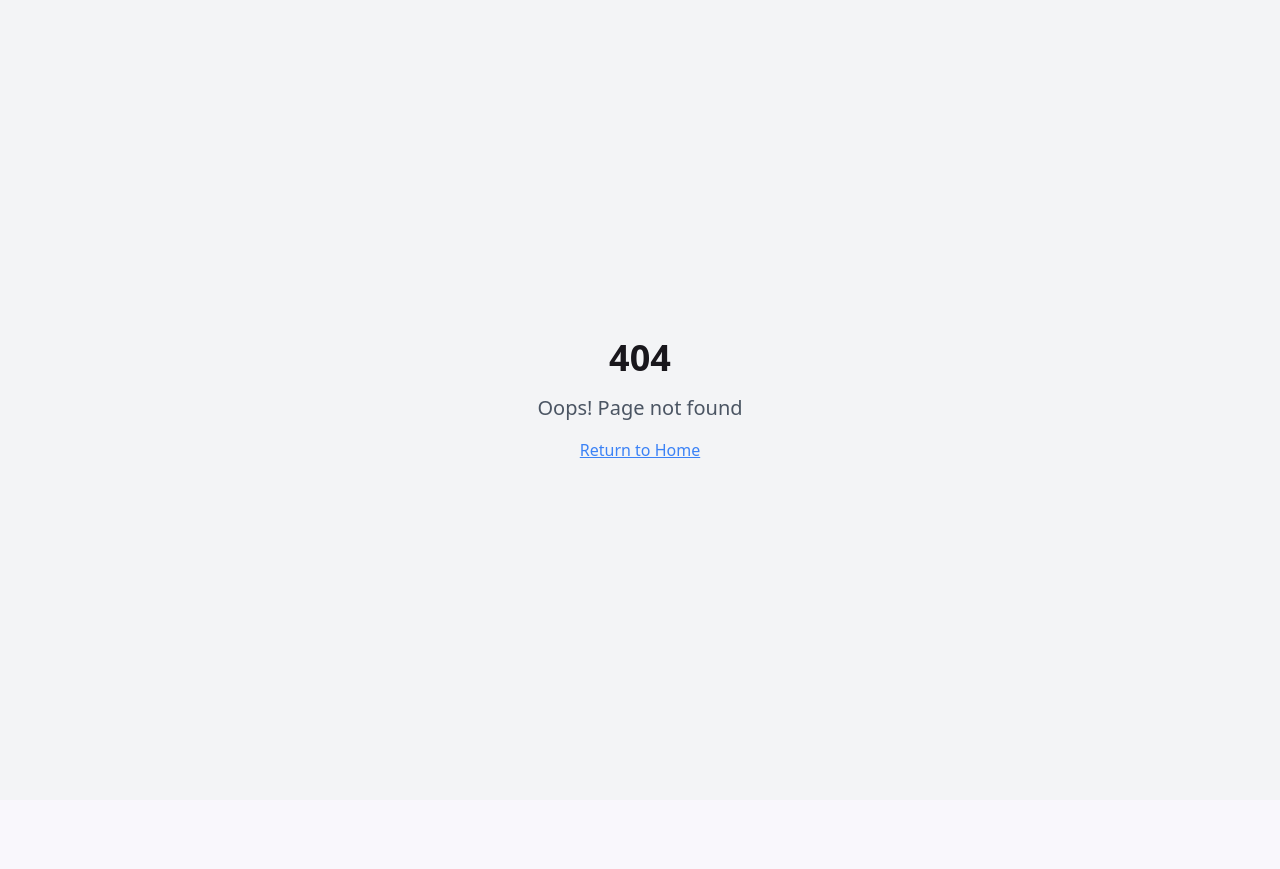
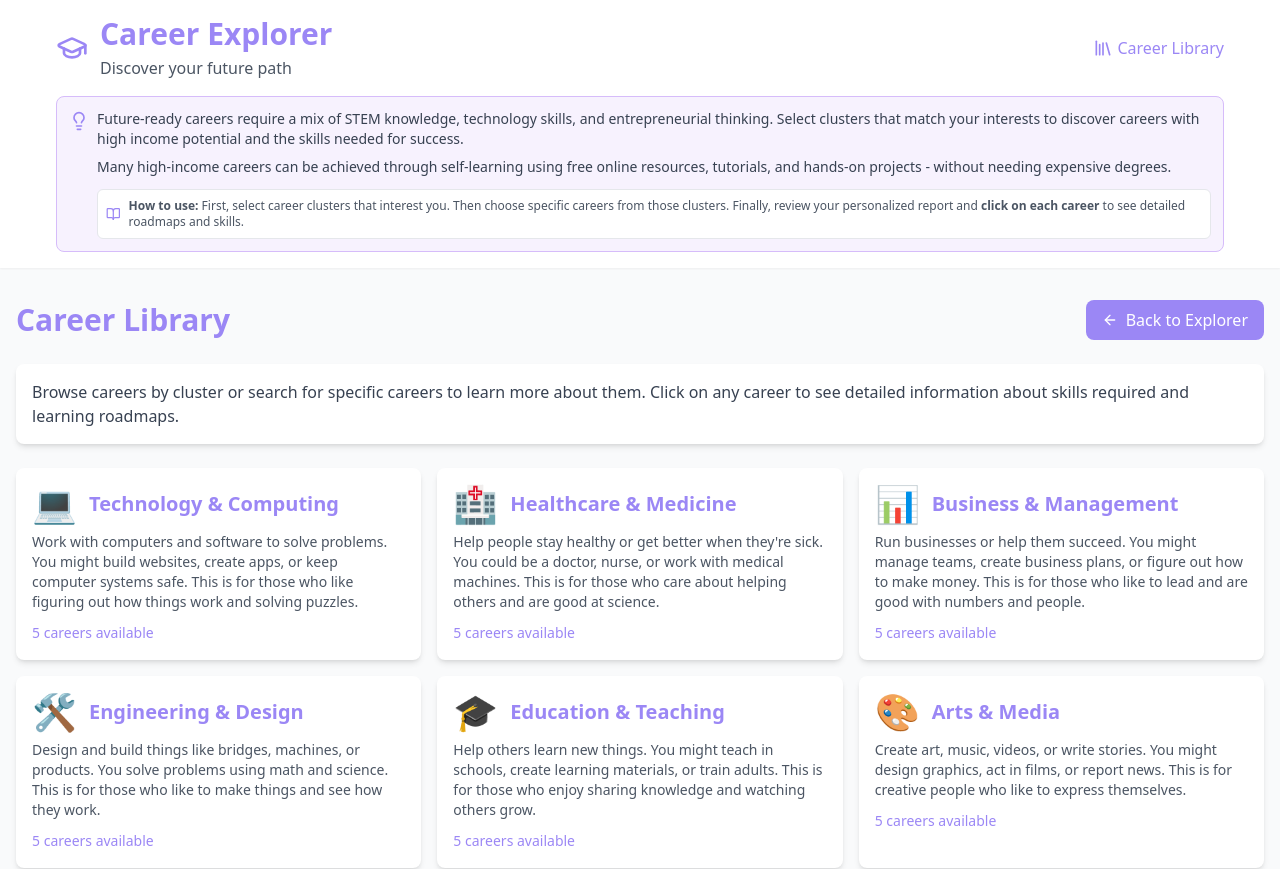
Before and after one commit to satyastopics/future-focus-selector, a React (Vite) app: page /library in a window 1280 px wide. Before the commit this address had no page. Shown: the top 869 px of the page. Before the commit the page ends 800 px from the top, so only its background shows below. Built offline with nearby package versions, Linux system fonts and the light colour scheme.

Commit message:
feat: Add career library page
Adds a new page to display all careers organized by cluster, providing an alternative way to explore career options.

```diff
--- a/src/App.tsx
+++ b/src/App.tsx
@@ -1,9 +1,11 @@
+
 import { Toaster } from "@/components/ui/toaster";
 import { Toaster as Sonner } from "@/components/ui/sonner";
 import { TooltipProvider } from "@/components/ui/tooltip";
 import { QueryClient, QueryClientProvider } from "@tanstack/react-query";
 import { BrowserRouter, Routes, Route } from "react-router-dom";
 import Index from "./pages/Index";
+import Library from "./pages/Library";
 import NotFound from "./pages/NotFound";
 
 const queryClient = new QueryClient();
@@ -16,6 +18,7 @@ const App = () => (
       <BrowserRouter>
         <Routes>
           <Route path="/" element={<Index />} />
+          <Route path="/library" element={<Library />} />
           {/* ADD ALL CUSTOM ROUTES ABOVE THE CATCH-ALL "*" ROUTE */}
           <Route path="*" element={<NotFound />} />
         </Routes>
--- a/src/components/Header.tsx
+++ b/src/components/Header.tsx
@@ -1,11 +1,13 @@
 
 import React from 'react';
-import { GraduationCap, Lightbulb, BookOpen } from 'lucide-react';
+import { GraduationCap, Lightbulb, BookOpen, Library } from 'lucide-react';
+import { Link } from 'react-router-dom';
 
 const Header = () => {
   return (
     <header className="w-full bg-white shadow-sm py-4 px-6">
       <div className="container mx-auto">
+        <div className="flex items-center justify-between">
           <div className="flex items-center">
             <GraduationCap className="h-8 w-8 text-career-purple mr-3" />
             <div>
@@ -16,6 +18,15 @@ const Header = () => {
                 Discover your future path
               </p>
             </div>
+          </div>
+
+          <Link
+            to="/library"
+            className="flex items-center text-career-purple hover:text-career-dark-purple transition-colors"
+          >
+            <Library className="h-5 w-5 mr-1" />
+            <span>Career Library</span>
+          </Link>
         </div>
 
         <div className="mt-4 p-3 bg-career-light-purple bg-opacity-20 rounded-lg border border-career-light-purple flex items-start">
--- /dev/null
+++ b/src/pages/Library.tsx
@@ -0,0 +1,204 @@
+
+import React, { useState } from 'react';
+import { careerClusters } from '@/data/careerClusters';
+import { careers } from '@/data/careers';
+import Header from '@/components/Header';
+import { ChevronDown, ChevronUp, ArrowLeft } from 'lucide-react';
+import { Link } from 'react-router-dom';
+
+const Library = () => {
+  const [expandedCareerId, setExpandedCareerId] = useState<string | null>(null);
+  const [selectedCluster, setSelectedCluster] = useState<string | null>(null);
+
+  const handleToggleCareer = (careerId: string) => {
+    setExpandedCareerId(prev => prev === careerId ? null : careerId);
+  };
+
+  const getCareersForCluster = (clusterId: string) => {
+    return careers.filter(career => career.clusterId === clusterId);
+  };
+
+  const handleClusterSelect = (clusterId: string) => {
+    setSelectedCluster(clusterId);
+    setExpandedCareerId(null);
+  };
+
+  const handleBackToMain = () => {
+    setSelectedCluster(null);
+    setExpandedCareerId(null);
+  };
+
+  return (
+    <div className="min-h-screen bg-gray-50 flex flex-col">
+      <Header />
+
+      <main className="flex-grow py-8 container mx-auto px-4">
+        <div className="flex items-center justify-between mb-6">
+          <h1 className="text-2xl md:text-3xl font-bold text-career-purple">
+            Career Library
+          </h1>
+          <Link
+            to="/"
+            className="bg-career-purple text-white px-4 py-2 rounded-lg hover:bg-career-dark-purple transition-colors flex items-center"
+          >
+            <ArrowLeft className="h-4 w-4 mr-2" />
+            Back to Explorer
+          </Link>
+        </div>
+
+        <div className="bg-white rounded-lg shadow-md p-4 mb-6">
+          <p className="text-gray-700">
+            Browse careers by cluster or search for specific careers to learn more about them.
+            Click on any career to see detailed information about skills required and learning roadmaps.
+          </p>
+        </div>
+
+        {!selectedCluster ? (
+          <div className="grid grid-cols-1 md:grid-cols-2 lg:grid-cols-3 gap-4">
+            {careerClusters.map(cluster => (
+              <div
+                key={cluster.id}
+                className="bg-white rounded-lg shadow-md p-4 hover:shadow-lg transition-shadow cursor-pointer"
+                onClick={() => handleClusterSelect(cluster.id)}
+              >
+                <div className="flex items-center mb-2">
+                  <span className="text-4xl mr-3">{cluster.icon}</span>
+                  <h2 className="text-xl font-semibold text-career-purple">{cluster.title}</h2>
+                </div>
+                <p className="text-gray-600 text-sm">{cluster.description}</p>
+                <div className="mt-2">
+                  <span className="text-career-purple text-sm font-medium">
+                    {getCareersForCluster(cluster.id).length} careers available
+                  </span>
+                </div>
+              </div>
+            ))}
+          </div>
+        ) : (
+          <div>
+            <button
+              onClick={handleBackToMain}
+              className="mb-4 flex items-center text-career-purple hover:text-career-dark-purple transition-colors"
+            >
+              <ArrowLeft className="h-4 w-4 mr-1" />
+              Back to all clusters
+            </button>
+
+            <div className="bg-white rounded-lg shadow-md p-4 mb-6">
+              {careerClusters.find(c => c.id === selectedCluster) && (
+                <div className="flex items-center mb-4">
+                  <span className="text-4xl mr-3">
+                    {careerClusters.find(c => c.id === selectedCluster)?.icon}
+                  </span>
+                  <div>
+                    <h2 className="text-xl font-semibold text-career-purple">
+                      {careerClusters.find(c => c.id === selectedCluster)?.title}
+                    </h2>
+                    <p className="text-gray-600 text-sm">
+                      {careerClusters.find(c => c.id === selectedCluster)?.description}
+                    </p>
+                  </div>
+                </div>
+              )}
+
+              <div>
+                <h3 className="font-medium text-gray-800 mb-2">Key Skills for this Cluster:</h3>
+                <div className="flex flex-wrap gap-2 mb-4">
+                  {careerClusters.find(c => c.id === selectedCluster)?.keySkills?.map(skill => (
+                    <span
+                      key={skill}
+                      className="bg-career-light-purple text-career-purple px-2 py-1 rounded-full text-sm"
+                    >
+                      {skill}
+                    </span>
+                  ))}
+                </div>
+              </div>
+            </div>
+
+            <div className="space-y-4">
+              {getCareersForCluster(selectedCluster).map(career => (
+                <div
+                  key={career.id}
+                  className="bg-white rounded-lg shadow-md overflow-hidden"
+                >
+                  <div
+                    className={`p-4 cursor-pointer flex justify-between items-center ${
+                      expandedCareerId === career.id ? 'bg-career-light-purple bg-opacity-20' : ''
+                    }`}
+                    onClick={() => handleToggleCareer(career.id)}
+                  >
+                    <div className="flex items-center">
+                      <h3 className="font-semibold text-lg">{career.title}</h3>
+                      <div className="ml-3 flex items-center space-x-2">
+                        {career.isHighIncome && (
+                          <span className="bg-green-100 text-green-800 text-xs px-2 py-1 rounded">
+                            High Income
+                          </span>
+                        )}
+                        {career.isFutureReady && (
+                          <span className="bg-blue-100 text-blue-800 text-xs px-2 py-1 rounded">
+                            Future Ready
+                          </span>
+                        )}
+                      </div>
+                    </div>
+                    <div>
+                      {expandedCareerId === career.id ? (
+                        <ChevronUp className="h-5 w-5 text-career-purple" />
+                      ) : (
+                        <ChevronDown className="h-5 w-5 text-career-purple" />
+                      )}
+                    </div>
+                  </div>
+
+                  {expandedCareerId === career.id && (
+                    <div className="p-4 border-t border-gray-100">
+                      <p className="text-gray-600 mb-4">{career.description}</p>
+
+                      <div className="mb-4">
+                        <h4 className="font-medium text-career-purple mb-2">Required Skills:</h4>
+                        <div className="flex flex-wrap gap-2">
+                          {career.skills.map(skill => (
+                            <span
+                              key={skill}
+                              className="bg-gray-100 text-gray-800 px-2 py-1 rounded-full text-sm"
+                            >
+                              {skill}
+                            </span>
+                          ))}
+                        </div>
+                      </div>
+
+                      <div>
+                        <h4 className="font-medium text-career-purple mb-2">Learning Roadmap:</h4>
+                        <div className="space-y-2 pl-4">
+                          {career.roadmap.map((step, index) => (
+                            <div key={index} className="flex items-start">
+                              <span className="w-6 h-6 bg-career-light-purple text-career-purple rounded-full flex items-center justify-center flex-shrink-0 mr-2">
+                                {index + 1}
+                              </span>
+                              <p className="text-gray-700">{step}</p>
+                            </div>
+                          ))}
+                        </div>
+                      </div>
+                    </div>
+                  )}
+                </div>
+              ))}
+            </div>
+          </div>
+        )}
+      </main>
+
+      <footer className="bg-white py-4 border-t">
+        <div className="container mx-auto px-4 text-center text-gray-500 text-sm">
+          Career Explorer &copy; {new Date().getFullYear()} | Helping students find their path
+        </div>
+      </footer>
+    </div>
+  );
+};
+
+export default Library;
```
Lines whose indentation alone changed are shown as unchanged.
